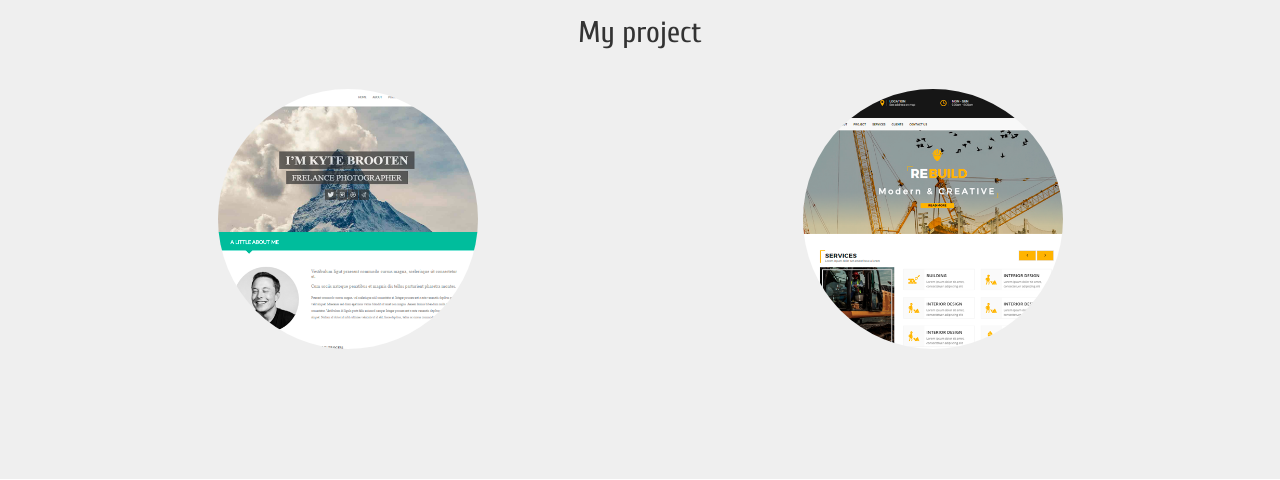
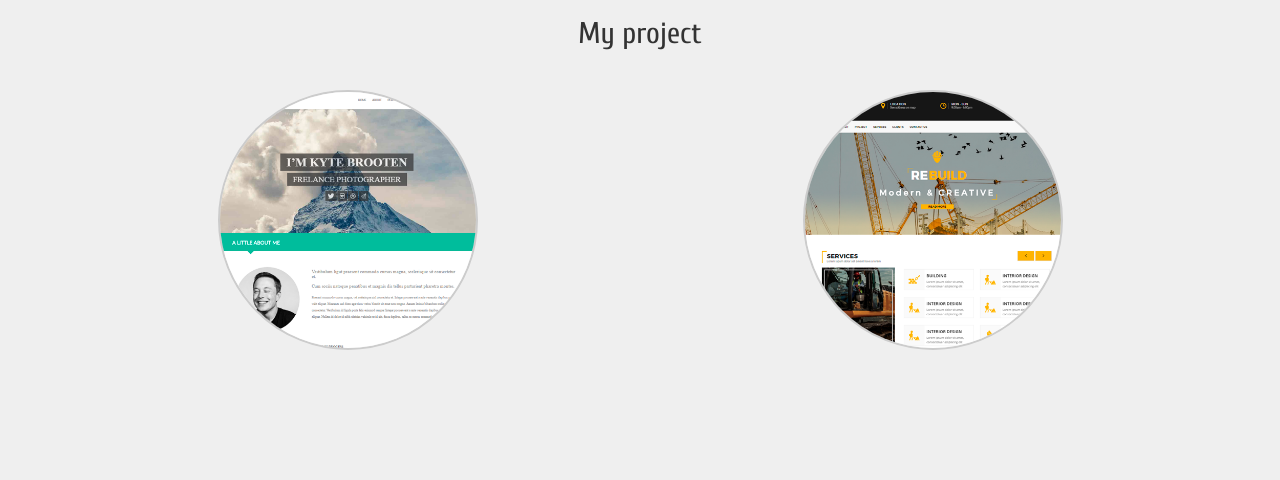
Before and after one commit to ak-user/myPortfolio, a website: page src/index.html in a window 1280 px wide. Shown: the part 713-1193 px from the top of the page. Drawn offline with nearby package versions, Linux system fonts and the light colour scheme; files that its build step writes are made by us from their sources; files whose address does not match are found by name.

Commit message:
add section my project

```diff
--- a/src/css/style.less
+++ b/src/css/style.less
@@ -23,6 +23,13 @@ html, body {
 .img-circle {
   margin: 30px 0;
   width: 260px;
+  border: 2px solid #cccccc;
+
+  &:hover {
+    background: #000;
+    opacity: 0.8;
+    transition: 1s;
+  }
 
   &.flip {
     transform: rotateY( 360deg );
@@ -30,6 +37,7 @@ html, body {
     transform-style: preserve-3d;
   }
 }
+
 
 .name {
   font-family: Cuprum-Regular, sans-serif;
--- a/src/index.html
+++ b/src/index.html
@@ -65,9 +65,10 @@
                     <h2 class="name">My project</h2>
                 </div>
                 <div class="col-sm-6 col-xs-12">
-                    <a href="#"><img class="img-circle" src="/images/project__one.png" alt=""></a></div>
+                    <a href="https://kopchak-portfolio.herokuapp.com/index.html"><img class="img-circle" src="/images/project__one.png" alt=""></a>
+                </div>
                 <div class="col-sm-6 col-xs-12">
-                    <a href="#"><img class="img-circle" src="/images/project__two.png" alt=""></a></div>
+                    <a href="https://kopchak-rebuild.herokuapp.com/index.html"><img class="img-circle" src="/images/project__two.png" alt=""></a></div>
             </div>
         </div>
     </main>
```
Also changed, not shown: src/js/main.js (line endings or trailing spaces).
